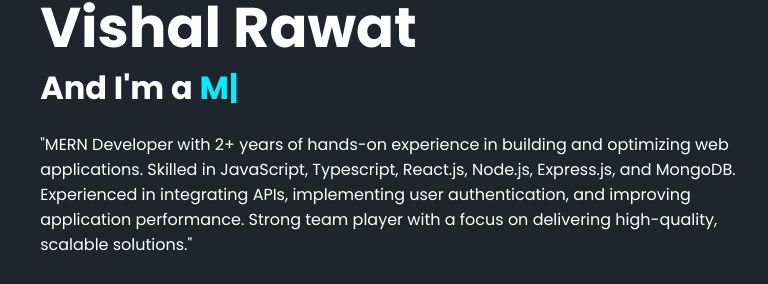
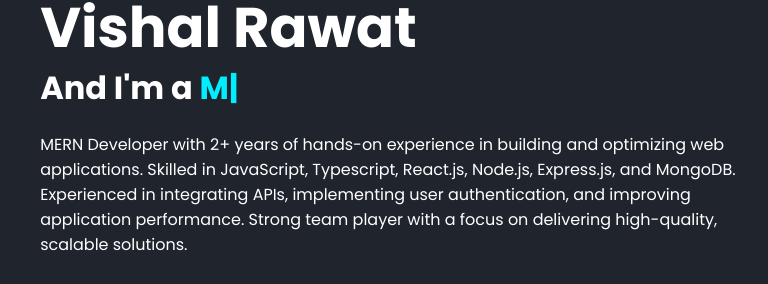
Before and after one commit to mastervishu/portfolio, a plain HTML site: page index.html in a window 1280 px wide. Shown: the part 252-536 px from the top of the page, 75-843 px from the left. Drawn offline with nearby package versions, Linux system fonts and the light colour scheme.

Commit message:
Update index.html

```diff
--- a/index.html
+++ b/index.html
@@ -36,10 +36,10 @@
       <h1>Vishal Rawat</h1>
       <h3>And I'm a <span class="multiple-text"></span></h3>
       <p>
-        "MERN Developer with 2+ years of hands-on experience in building and optimizing web applications. Skilled in
+        MERN Developer with 2+ years of hands-on experience in building and optimizing web applications. Skilled in
         JavaScript, Typescript, React.js, Node.js, Express.js, and MongoDB. Experienced in integrating APIs,
         implementing user authentication, and improving application performance. Strong team player with a focus on
-        delivering high-quality, scalable solutions."
+        delivering high-quality, scalable solutions.
       </p>
       <div class="social-media">
         <a href="https://github.com/mastervishu" target="_blank"><i class="bx bxl-github"></i></a>
```
